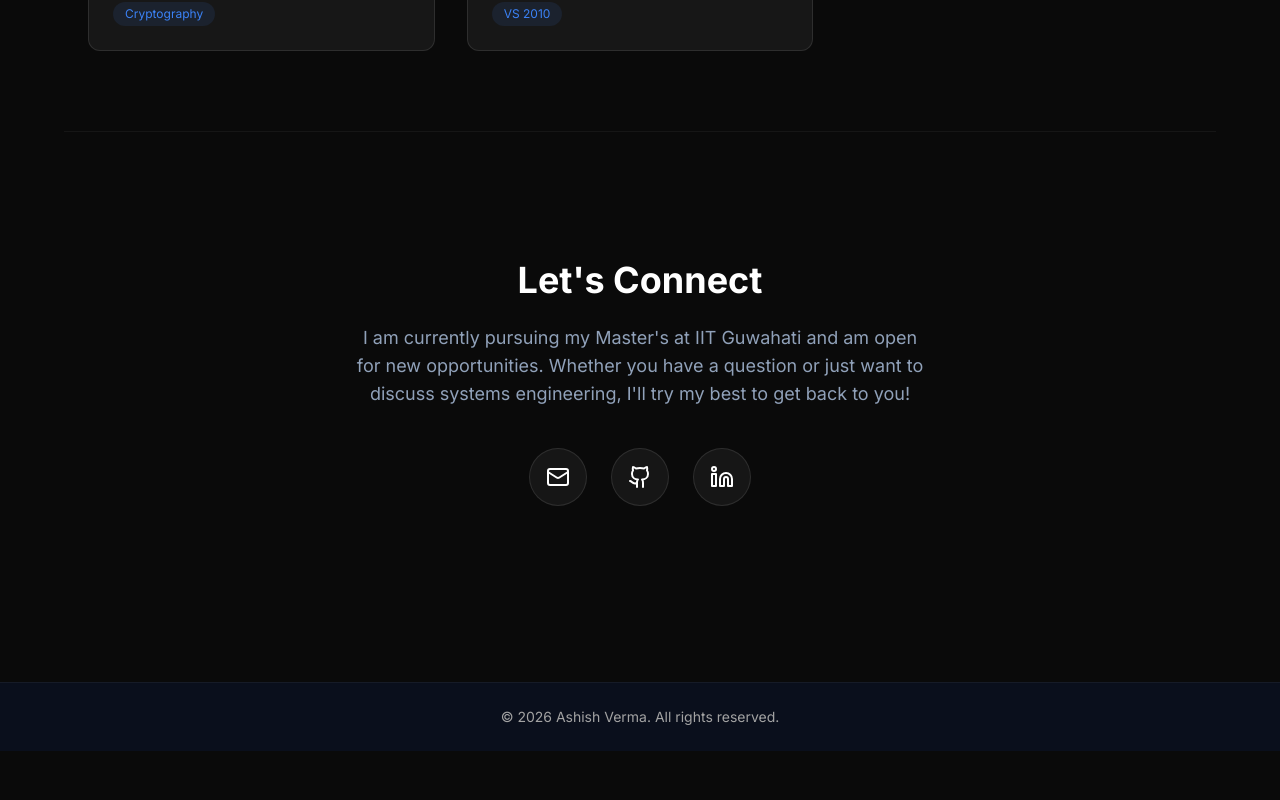
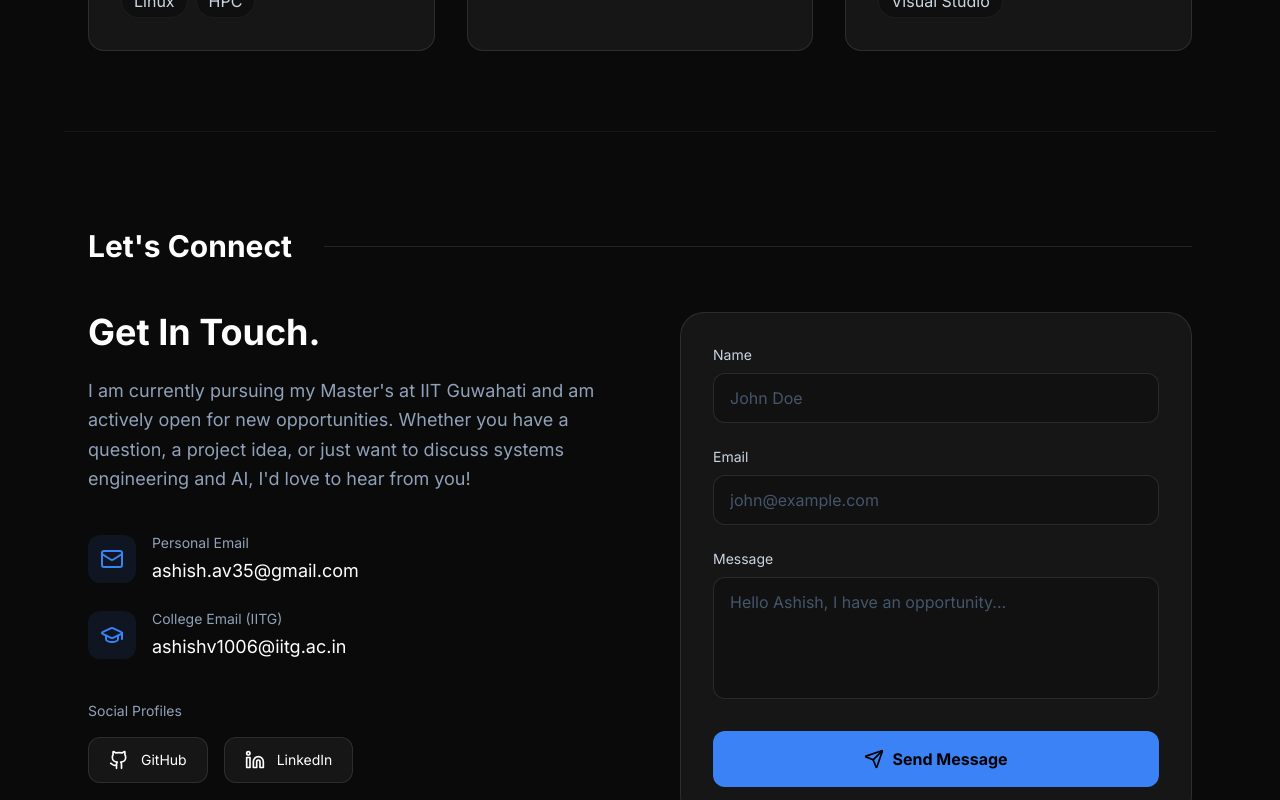
Before and after one commit to ashishvermag/Portfolio-Website, a React (Vite) app in the folder client/: page / in a window 1280 px wide. Shown: the part 3240-4040 px from the top of the page. Before the commit the page ends 3991 px from the top, so only its background shows below. Built offline with nearby package versions, Linux system fonts and the light colour scheme; no server answers.

Commit message:
Added Contacts

```diff
--- a/client/src/components/CodingProfiles.jsx
+++ b/client/src/components/CodingProfiles.jsx
@@ -52,7 +52,7 @@ const CodingProfiles = () => {
               <p className="text-slate-400 text-sm">@{LC_HANDLE}</p>
             </div>
             <a href={`https://leetcode.com/${LC_HANDLE}`} target="_blank" rel="noreferrer" className="text-slate-400 hover:text-[#FFA116] transition-colors">
-              <ExternalLink size={20} />
+              <ExternalLink size={25} />
             </a>
           </div>
 
@@ -96,7 +96,7 @@ const CodingProfiles = () => {
               </div>
             </div>
             <a href={`https://codeforces.com/profile/${CF_HANDLE}`} target="_blank" rel="noreferrer" className="text-slate-400 hover:text-[#3B5998] transition-colors">
-              <ExternalLink size={20} />
+              <ExternalLink size={25} />
             </a>
           </div>
 
--- a/client/src/components/Contact.jsx
+++ b/client/src/components/Contact.jsx
@@ -1,25 +1,169 @@
-// client/src/components/Contact.jsx
-import React from 'react';
-import { Github, Linkedin, Mail } from 'lucide-react';
+import React, { useState } from 'react';
+import { Github, Linkedin, Mail, Send, CheckCircle, AlertCircle, GraduationCap } from 'lucide-react';
 
 const Contact = () => {
+  const [formData, setFormData] = useState({
+    name: '',
+    email: '',
+    message: ''
+  });
+  const [status, setStatus] = useState('idle');
+
+  const handleChange = (e) => {
+    setFormData({ ...formData, [e.target.name]: e.target.value });
+  };
+
+  const handleSubmit = async (e) => {
+    e.preventDefault();
+    setStatus('submitting');
+
+    // Replace 'YOUR_ACCESS_KEY_HERE' with your actual Web3Forms key
+    const accessKey = "e7423352-c9ba-4305-8ae8-bd0748282cd2";
+
+    try {
+      const response = await fetch("https://api.web3forms.com/submit", {
+        method: "POST",
+        headers: {
+          "Content-Type": "application/json",
+          Accept: "application/json",
+        },
+        body: JSON.stringify({
+          access_key: accessKey,
+          ...formData
+        }),
+      });
+
+      const result = await response.json();
+      if (result.success) {
+        setStatus('success');
+        setFormData({ name: '', email: '', message: '' });
+        setTimeout(() => setStatus('idle'), 5000);
+      } else {
+        setStatus('error');
+      }
+    } catch (error) {
+      setStatus('error');
+    }
+  };
+
   return (
-    <section id="contact" className="max-w-6xl mx-auto px-6 py-32 text-center border-t border-white/5">
-      <h2 className="text-4xl font-bold text-white mb-6">Let's Connect</h2>
-      <p className="text-slate-400 max-w-xl mx-auto mb-10 text-lg">
-        I am currently pursuing my Master's at IIT Guwahati and am open for new opportunities. Whether you have a question or just want to discuss systems engineering, I'll try my best to get back to you!
-      </p>
+    <section id="contact" className="max-w-6xl mx-auto px-6 py-24 border-t border-white/5">
+      <div className="flex items-center gap-4 mb-12">
+        <h2 className="text-3xl font-bold text-white">Let's Connect</h2>
+        <div className="h-[1px] bg-white/10 flex-grow ml-4"></div>
+      </div>
 
-      <div className="flex justify-center gap-6 mb-12">
-        <a href="mailto:ashish.av35@gmail.com" className="p-4 bg-white/5 rounded-full hover:bg-primary/20 hover:text-primary transition-all border border-white/10 hover:border-primary/50 text-white">
-          <Mail size={24} />
-        </a>
-        <a href="https://github.com/ashishvermag" target="_blank" rel="noreferrer" className="p-4 bg-white/5 rounded-full hover:bg-primary/20 hover:text-primary transition-all border border-white/10 hover:border-primary/50 text-white">
-          <Github size={24} />
-        </a>
-        <a href="https://linkedin.com/in/ashish-verma1001" target="_blank" rel="noreferrer" className="p-4 bg-white/5 rounded-full hover:bg-primary/20 hover:text-primary transition-all border border-white/10 hover:border-primary/50 text-white">
-          <Linkedin size={24} />
-        </a>
+      <div className="grid grid-cols-1 lg:grid-cols-2 gap-12 lg:gap-20">
+
+        {/* Left Side - Text & Contact Info */}
+        <div>
+          <h3 className="text-4xl font-bold text-white mb-6">Get In Touch.</h3>
+          <p className="text-slate-400 text-lg leading-relaxed mb-10">
+            I am currently pursuing my Master's at IIT Guwahati and am actively open for new opportunities. Whether you have a question, a project idea, or just want to discuss systems engineering and AI, I'd love to hear from you!
+          </p>
+
+          {/* Contact Details List */}
+          <div className="flex flex-col gap-6 mb-10">
+            <div className="flex items-center gap-4">
+              <div className="p-3 bg-primary/10 text-primary rounded-xl shrink-0">
+                <Mail size={24} />
+              </div>
+              <div>
+                <p className="text-slate-400 text-sm font-medium mb-1">Personal Email</p>
+                <a href="mailto:ashish.av35@gmail.com" className="text-white font-medium hover:text-primary transition-colors text-lg">
+                  ashish.av35@gmail.com
+                </a>
+              </div>
+            </div>
+
+            <div className="flex items-center gap-4">
+              <div className="p-3 bg-primary/10 text-primary rounded-xl shrink-0">
+                <GraduationCap size={24} />
+              </div>
+              <div>
+                <p className="text-slate-400 text-sm font-medium mb-1">College Email (IITG)</p>
+                <a href="mailto:ashishv1006@iitg.ac.in" className="text-white font-medium hover:text-primary transition-colors text-lg">
+                  ashishv1006@iitg.ac.in
+                </a>
+              </div>
+            </div>
+          </div>
+
+          {/* Social Links Row */}
+          <div>
+            <p className="text-slate-400 text-sm font-medium mb-4">Social Profiles</p>
+            <div className="flex gap-4">
+              <a href="https://github.com/ashishvermag" target="_blank" rel="noreferrer" className="px-5 py-3 bg-white/5 rounded-xl hover:bg-primary/20 hover:text-primary transition-all border border-white/10 hover:border-primary/50 text-white group flex items-center gap-3">
+                <Github size={20} className="group-hover:scale-110 transition-transform" />
+                <span className="font-medium text-sm">GitHub</span>
+              </a>
+              <a href="https://linkedin.com/in/ashish-verma1001" target="_blank" rel="noreferrer" className="px-5 py-3 bg-white/5 rounded-xl hover:bg-primary/20 hover:text-primary transition-all border border-white/10 hover:border-primary/50 text-white group flex items-center gap-3">
+                <Linkedin size={20} className="group-hover:scale-110 transition-transform" />
+                <span className="font-medium text-sm">LinkedIn</span>
+              </a>
+            </div>
+          </div>
+
+        </div>
+
+        {/* Right Side - Form */}
+        <div className="bg-white/5 border border-white/10 p-8 rounded-3xl">
+          <form onSubmit={handleSubmit} className="flex flex-col gap-6">
+            <div className="flex flex-col gap-2">
+              <label htmlFor="name" className="text-sm font-medium text-slate-300">Name</label>
+              <input
+                type="text"
+                id="name"
+                name="name"
+                value={formData.name}
+                onChange={handleChange}
+                required
+                placeholder="John Doe"
+                className="bg-black/20 border border-white/10 rounded-xl px-4 py-3 text-white placeholder:text-slate-600 focus:outline-none focus:border-primary/50 focus:ring-1 focus:ring-primary/50 transition-all"
+              />
+            </div>
+
+            <div className="flex flex-col gap-2">
+              <label htmlFor="email" className="text-sm font-medium text-slate-300">Email</label>
+              <input
+                type="email"
+                id="email"
+                name="email"
+                value={formData.email}
+                onChange={handleChange}
+                required
+                placeholder="john@example.com"
+                className="bg-black/20 border border-white/10 rounded-xl px-4 py-3 text-white placeholder:text-slate-600 focus:outline-none focus:border-primary/50 focus:ring-1 focus:ring-primary/50 transition-all"
+              />
+            </div>
+
+            <div className="flex flex-col gap-2">
+              <label htmlFor="message" className="text-sm font-medium text-slate-300">Message</label>
+              <textarea
+                id="message"
+                name="message"
+                value={formData.message}
+                onChange={handleChange}
+                required
+                rows="4"
+                placeholder="Hello Ashish, I have an opportunity..."
+                className="bg-black/20 border border-white/10 rounded-xl px-4 py-3 text-white placeholder:text-slate-600 focus:outline-none focus:border-primary/50 focus:ring-1 focus:ring-primary/50 transition-all resize-none"
+              ></textarea>
+            </div>
+
+            <button
+              type="submit"
+              disabled={status === 'submitting' || status === 'success'}
+              className="mt-2 w-full py-4 bg-primary text-black font-bold rounded-xl hover:bg-primary/90 transition-all flex justify-center items-center gap-2 disabled:opacity-70 disabled:cursor-not-allowed"
+            >
+              {status === 'idle' && <><Send size={20} /> Send Message</>}
+              {status === 'submitting' && 'Sending...'}
+              {status === 'success' && <><CheckCircle size={20} /> Sent Successfully!</>}
+              {status === 'error' && <><AlertCircle size={20} /> Failed to Send. Try again.</>}
+            </button>
+          </form>
+        </div>
+
       </div>
     </section>
   );
--- a/client/src/pages/Home.jsx
+++ b/client/src/pages/Home.jsx
@@ -12,8 +12,8 @@ const Home = () => {
       <Navbar />
       <Hero />
       <CodingProfiles />
+      <Projects />
       <Skills />
-      <Projects />
       <Contact />
       <footer className="py-6 text-center text-textGray text-sm border-t border-white/5 bg-[#0a0f1c]">
         <p>© {new Date().getFullYear()} Ashish Verma. All rights reserved.</p>
```
